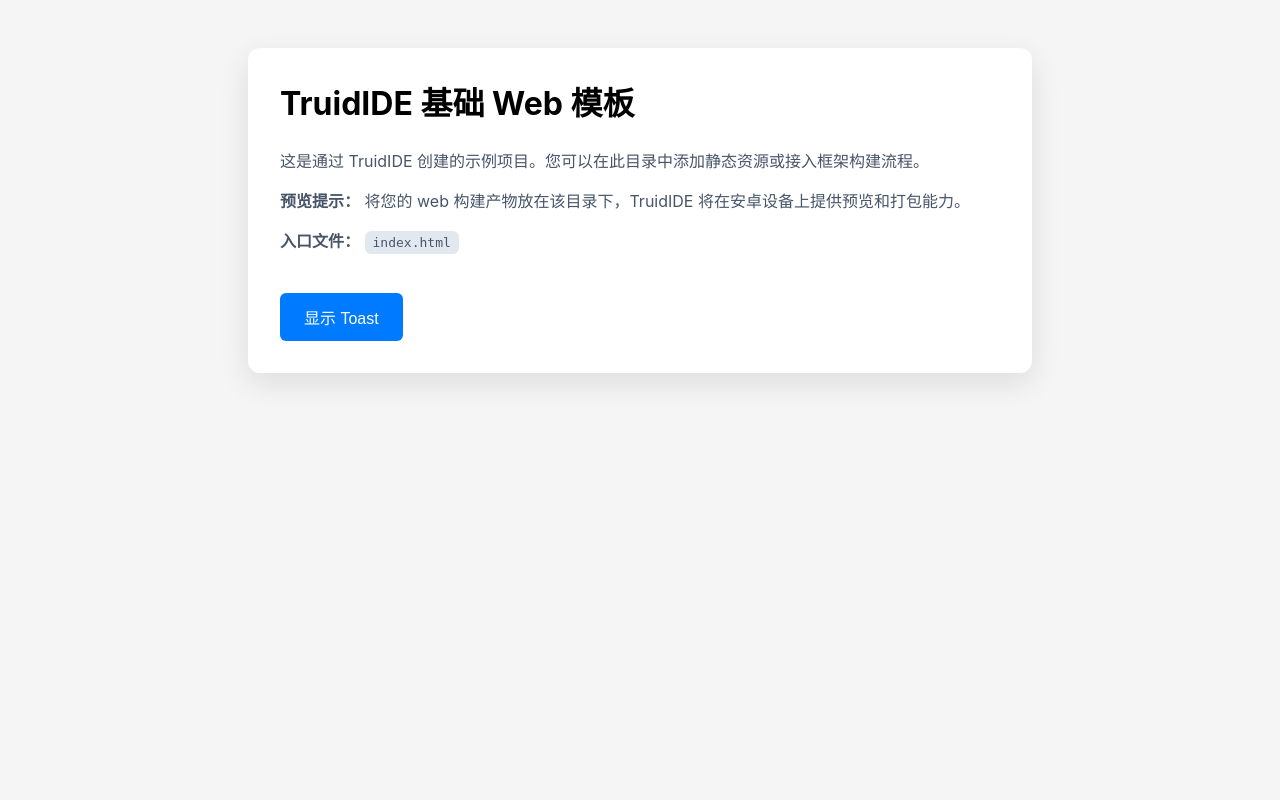
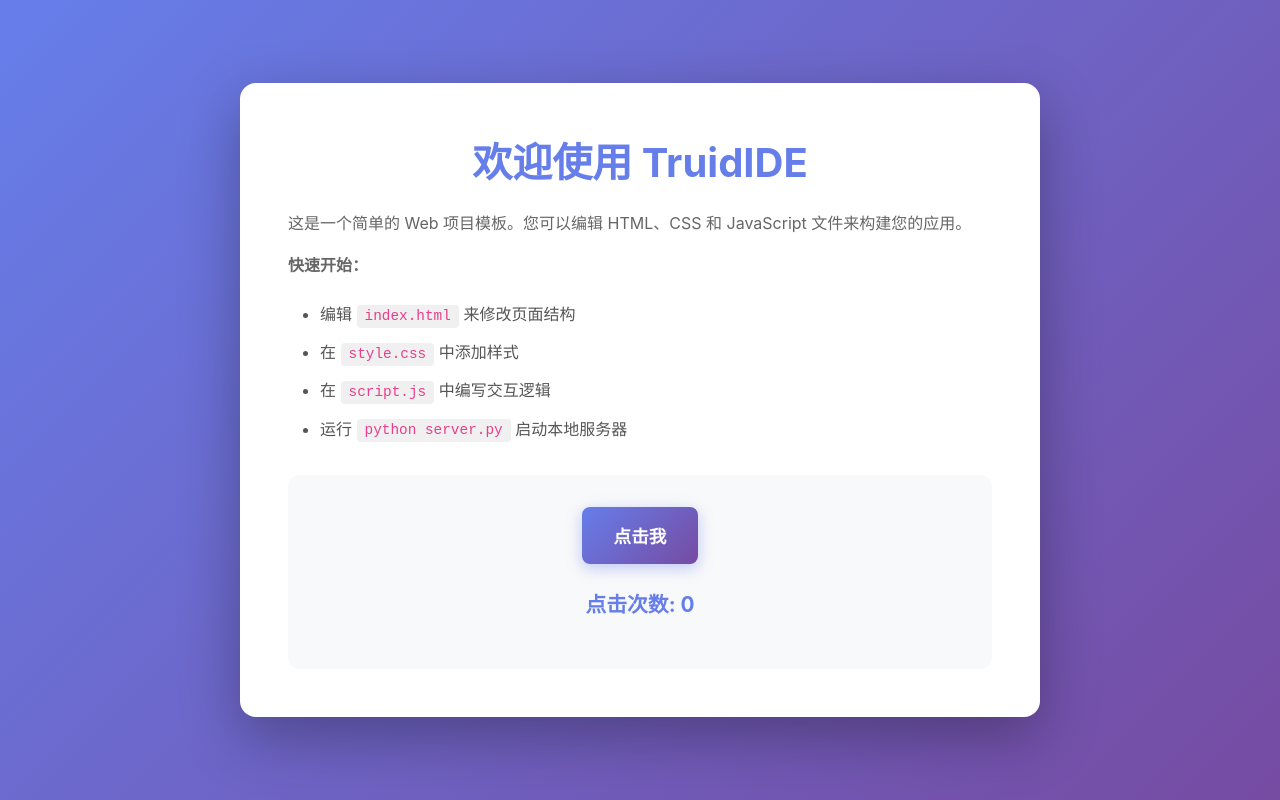
Before and after one commit to shadow3aaa/TruidIDE, a Python web app: template src-tauri/src/templates/basic_web_index.html in a window 1280 px wide. Run offline with Jinja, Linux system fonts and the light colour scheme; the template is opened without the code that fills it, so the values that code supplies are empty.

Commit message:
refactor: 替换 Web 项目模板为通用编辑器方案
- 移除 tauri-plugin-toast 依赖及相关配置
- 删除旧的 truid_api.js，不再依赖 Android 特定 API
- 新增现代化 Web 项目模板：
  - style.css：渐变背景、响应式设计
  - script.js：简单交互示例
  - server.py：自动端口查找的开发服务器
  - README.md：完整的使用说明
- 更新 index.html 模板为标准 Web 结构
- 调整项目创建逻辑生成完整的模板文件

从 webapp 编辑器转向通用 IDE 定位

```diff
--- a/src-tauri/Cargo.toml
+++ b/src-tauri/Cargo.toml
@@ -24,7 +24,6 @@
 tauri-plugin-fs = "2"
 serde = { version = "1", features = ["derive"] }
 serde_json = "1.0.145"
-tauri-plugin-toast = { path = "../tauri-plugin-toast" }
 tauri-plugin-file-picker = { path = "../tauri-plugin-file-picker" }
 once_cell = "1.21.3"
 portable-pty = { version = "0.9.0" }
--- a/src-tauri/capabilities/default.json
+++ b/src-tauri/capabilities/default.json
@@ -8,7 +8,6 @@
   "permissions": [
     "core:default",
     "opener:default",
-    "toast:allow-toast",
     "file-picker:default",
     "dialog:allow-open",
     "dialog:default",
--- a/src-tauri/src/templates/basic_web_index.html
+++ b/src-tauri/src/templates/basic_web_index.html
@@ -2,66 +2,30 @@
 <html lang="zh-CN">
   <head>
     <meta charset="utf-8" />
-    <title>TruidIDE Project</title>
+    <title>TruidIDE Web Project</title>
     <meta name="viewport" content="width=device-width, initial-scale=1" />
-    <style>
-      body {
-        font-family: -apple-system, BlinkMacSystemFont, "Segoe UI", sans-serif;
-        line-height: 1.5;
-        margin: 0;
-        padding: 3rem;
-        background: #f5f5f5;
-      }
-      main {
-        max-width: 720px;
-        margin: 0 auto;
-        background: #ffffff;
-        border-radius: 12px;
-        padding: 2rem;
-        box-shadow: 0 10px 30px rgba(15, 23, 42, 0.1);
-      }
-      h1 {
-        margin-top: 0;
-        font-size: 2rem;
-      }
-      p {
-        color: #475569;
-      }
-      code {
-        background: #e2e8f0;
-        padding: 0.25rem 0.5rem;
-        border-radius: 6px;
-      }
-      button {
-        margin-top: 1.5rem;
-        padding: 0.75rem 1.5rem;
-        font-size: 1rem;
-        color: #fff;
-        background-color: #007bff;
-        border: none;
-        border-radius: 6px;
-        cursor: pointer;
-      }
-      button:hover {
-        background-color: #0056b3;
-      }
-    </style>
+    <link rel="stylesheet" href="style.css" />
   </head>
   <body>
     <main>
-      <h1>TruidIDE 基础 Web 模板</h1>
+      <h1>欢迎使用 TruidIDE</h1>
       <p>
-        这是通过 TruidIDE
-        创建的示例项目。您可以在此目录中添加静态资源或接入框架构建流程。
+        这是一个简单的 Web 项目模板。您可以编辑 HTML、CSS 和 JavaScript 文件来构建您的应用。
       </p>
       <p>
-        <strong>预览提示：</strong> 将您的 web 构建产物放在该目录下，TruidIDE
-        将在安卓设备上提供预览和打包能力。
+        <strong>快速开始：</strong>
       </p>
-      <p><strong>入口文件：</strong> <code>index.html</code></p>
-      <button onclick="showToast()">显示 Toast</button>
+      <ul>
+        <li>编辑 <code>index.html</code> 来修改页面结构</li>
+        <li>在 <code>style.css</code> 中添加样式</li>
+        <li>在 <code>script.js</code> 中编写交互逻辑</li>
+        <li>运行 <code>python server.py</code> 启动本地服务器</li>
+      </ul>
+      <div id="app">
+        <button id="clickBtn">点击我</button>
+        <p id="counter">点击次数: 0</p>
+      </div>
     </main>
-
-    <script src="./truid_api.js"></script>
+    <script src="script.js"></script>
   </body>
 </html>
--- /dev/null
+++ b/src-tauri/src/templates/script.js
@@ -0,0 +1,22 @@
+// 简单的计数器示例
+let count = 0;
+
+// 获取 DOM 元素
+const btn = document.getElementById('clickBtn');
+const counterDisplay = document.getElementById('counter');
+
+// 添加点击事件
+btn.addEventListener('click', () => {
+  count++;
+  counterDisplay.textContent = `点击次数: ${count}`;
+
+  // 添加点击动画效果
+  btn.style.transform = 'scale(0.95)';
+  setTimeout(() => {
+    btn.style.transform = 'scale(1)';
+  }, 100);
+});
+
+// 页面加载完成提示
+console.log('TruidIDE Web 项目已加载！');
+console.log('开始你的开发之旅吧 🚀');
--- /dev/null
+++ b/src-tauri/src/templates/style.css
@@ -0,0 +1,136 @@
+/* 基础样式重置 */
+* {
+  margin: 0;
+  padding: 0;
+  box-sizing: border-box;
+}
+
+/* 页面样式 */
+body {
+  font-family: -apple-system, BlinkMacSystemFont, "Segoe UI", Roboto, "Helvetica Neue", Arial, sans-serif;
+  line-height: 1.6;
+  color: #333;
+  background: linear-gradient(135deg, #667eea 0%, #764ba2 100%);
+  min-height: 100vh;
+  padding: 2rem;
+  display: flex;
+  align-items: center;
+  justify-content: center;
+}
+
+/* 主容器 */
+main {
+  background: white;
+  max-width: 800px;
+  width: 100%;
+  padding: 3rem;
+  border-radius: 16px;
+  box-shadow: 0 20px 60px rgba(0, 0, 0, 0.3);
+  animation: fadeIn 0.6s ease-in-out;
+}
+
+@keyframes fadeIn {
+  from {
+    opacity: 0;
+    transform: translateY(20px);
+  }
+  to {
+    opacity: 1;
+    transform: translateY(0);
+  }
+}
+
+/* 标题 */
+h1 {
+  color: #667eea;
+  font-size: 2.5rem;
+  margin-bottom: 1rem;
+  text-align: center;
+}
+
+/* 段落 */
+p {
+  margin-bottom: 1rem;
+  color: #666;
+}
+
+/* 列表 */
+ul {
+  margin: 1.5rem 0;
+  padding-left: 2rem;
+}
+
+li {
+  margin-bottom: 0.75rem;
+  color: #555;
+}
+
+/* 代码样式 */
+code {
+  background: #f0f0f0;
+  padding: 0.2rem 0.5rem;
+  border-radius: 4px;
+  font-family: "Courier New", monospace;
+  font-size: 0.9rem;
+  color: #e83e8c;
+}
+
+/* 应用区域 */
+#app {
+  margin-top: 2rem;
+  padding: 2rem;
+  background: #f8f9fa;
+  border-radius: 12px;
+  text-align: center;
+}
+
+/* 按钮样式 */
+button {
+  background: linear-gradient(135deg, #667eea 0%, #764ba2 100%);
+  color: white;
+  border: none;
+  padding: 1rem 2rem;
+  font-size: 1.1rem;
+  border-radius: 8px;
+  cursor: pointer;
+  transition: all 0.3s ease;
+  box-shadow: 0 4px 15px rgba(102, 126, 234, 0.4);
+  font-weight: 600;
+}
+
+button:hover {
+  transform: translateY(-2px);
+  box-shadow: 0 6px 20px rgba(102, 126, 234, 0.6);
+}
+
+button:active {
+  transform: translateY(0);
+}
+
+/* 计数器 */
+#counter {
+  margin-top: 1.5rem;
+  font-size: 1.3rem;
+  font-weight: bold;
+  color: #667eea;
+}
+
+/* 响应式设计 */
+@media (max-width: 768px) {
+  body {
+    padding: 1rem;
+  }
+
+  main {
+    padding: 2rem 1.5rem;
+  }
+
+  h1 {
+    font-size: 2rem;
+  }
+
+  button {
+    padding: 0.8rem 1.5rem;
+    font-size: 1rem;
+  }
+}
--- a/src-tauri/src/templates/truid_api.js
+++ /dev/null
@@ -1,41 +0,0 @@
-(() => {
-  const promises = new Map();
-  let seq = 0;
-
-  window.addEventListener("message", (event) => {
-    if (event.source !== window.parent) return;
-    const { id, ...data } = event.data;
-    if (promises.has(id)) {
-      const [resolve, reject] = promises.get(id);
-      if (data.error) {
-        reject(data.error);
-      } else {
-        resolve(data.payload);
-      }
-      promises.delete(id);
-    }
-  });
-
-  function invoke(cmd, args) {
-    return new Promise((resolve, reject) => {
-      const id = seq++;
-      promises.set(id, [resolve, reject]);
-      window.parent.postMessage({ id, cmd, args }, "*");
-    });
-  }
-
-  const truidApi = {
-    toast: (text) => invoke("plugin:toast|toast", { text }),
-  };
-
-  async function showToast() {
-    try {
-      await truidApi.toast("来自预览项目的问候！");
-    } catch (e) {
-      console.error(e);
-    }
-  }
-
-  window.truidApi = truidApi;
-  window.showToast = showToast;
-})();
--- a/src/App.tsx
+++ b/src/App.tsx
@@ -39,7 +39,7 @@
   {
     id: "basic-web",
     name: "基础 Web 模板",
-    description: "适用于预览和打包简单 Web 应用的默认模板。",
+    description: "适用于预览简单 Web 页面的模板。",
   },
 ];
 
```
Also changed, not shown: src-tauri/src/templates/server.py (added, +84 -0 lines), src-tauri/src/templates/README.md (added), 3 other files.
